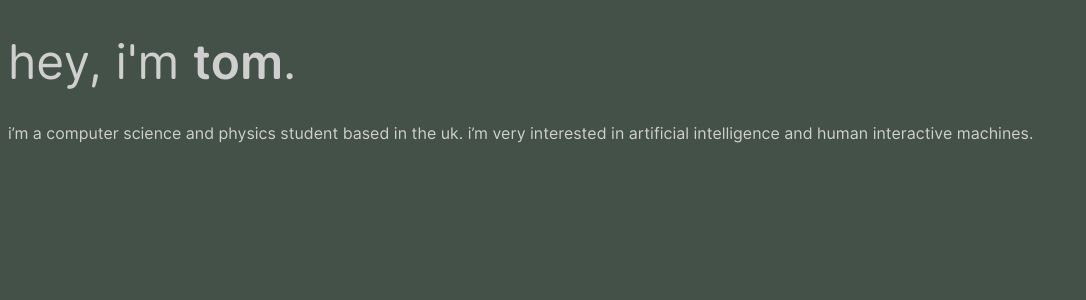
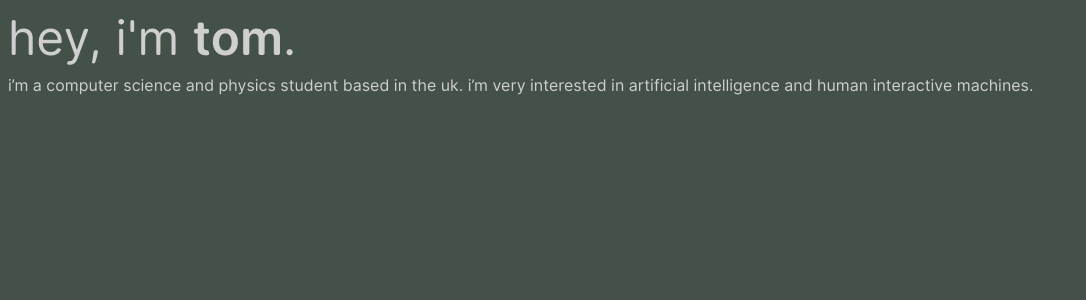
Before and after one commit to t0mcumm1ngs/tomcummings.me, a Flask app: page / in a window 1280 px wide. Shown: the top 300 px of the page, without its empty margins (0-1086 px from the left). Run offline with Flask 3, Linux system fonts and the light colour scheme.

Commit message:
Change margins in welcome text
- Class added to little intro text
- Margins removed from all elements
- 8px margin added to bottom of h1 text

```diff
--- a/static/css/styles.css
+++ b/static/css/styles.css
@@ -41,6 +41,12 @@ body {
 h1 {
     font-size: 3em;
     font-weight: 400;
+    margin: 0;
+    margin-bottom: 8px;
+}
+
+p.personal-introduction {
+    margin: 0;
 }
 
 /* SPANS */
--- a/templates/home.html
+++ b/templates/home.html
@@ -14,7 +14,7 @@
     <div class="welcome-text-container">
         <h1>hey, i'm <span id="tom-text">tom</span>.</h1>
 
-        <p>i’m a computer science and physics student based in the uk. i’m very interested in artificial intelligence and human interactive machines.</p>
+        <p class="personal-introduction">i’m a computer science and physics student based in the uk. i’m very interested in artificial intelligence and human interactive machines.</p>
     </div>
 
 </body>
```
